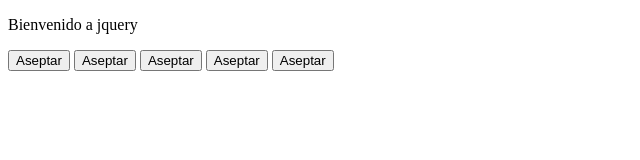
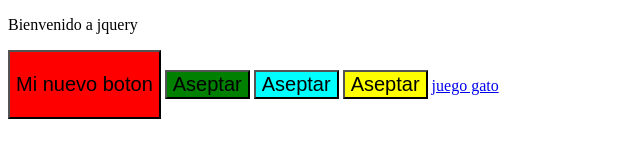
Before and after one commit to RodrigoKasutoru/Optativa1, a plain HTML site: page javascript/index.html in a window 1280 px wide. Shown: the whole page, without its empty margins (0-640 px from the left). Drawn offline with Linux system fonts and the light colour scheme.

Commit message:
se agregaron los botones que cambian el color a la etiqueta a

```diff
--- a/javascript/index.html
+++ b/javascript/index.html
@@ -5,21 +5,65 @@
 	<title></title>
 	<link rel="stylesheet" href="">
 	<script type="application/javascript" src="js/jquery-2.1.3.js"></script>
+	<style type="text/css">
+     .rojo
+        {
+            background-color:  red;
+            font-size: 20px;
+        }
+        .colorrojo
+        {
+            background-color: red;
+        }
+        .colorazul
+        {
+            background-color: aqua;
+        }
+        .colorverde
+        {
+            background-color: green;
+        }
+        .coloramarillo
+        {
+            background-color: yellow;
+        }
+
+    </style>
 	<script>
      $(document).ready(function(){
-     alert("hola mundo");
+     //alert("hola mundo");
          $("p:first-child").html("Bienvenido a jquery");
-         $(".boton").click(function(){alert("hola");});
+         //$("button").click(function(){alert("hola")});
+         $("a").click(function(event){
+             event.preventDefault();
+             console.log("Hola consola");
+             console.log($(this).html());
+         alert("Haz pulsado en enlace");
+
+         });
+         $("button #boton1").addClass("rojo").html("Mi nuevo boton");
+         $("#boton1 + #boton2").addClass("rojo");
+         $("button:nth-child(2n+2)").addClass("rojo");
+         $("button:last-of-type").addClass("rojo");
+         $("#boton1").addClass("colorrojo");
+         $("#boton2").addClass("colorverde");
+         $("#boton3").addClass("colorazul");
+         $("#boton4").addClass("coloramarillo");
+        $("button").click(function(){
+             $("#texto").css("color",$(this).css("background-color"));
+        });
+
      })
     </script>
 
 </head>
 <body>
 	<p>Lorem ipsum dolor sit amet, consectetur adipisicing elit. Ipsum hic repellat, quae sit, veniam soluta nostrum ex autem tenetur quibusdam est. Fugit, quod quos illo, sit odio totam officia incidunt.</p>
-	<button class="boton">Aseptar</button>
-	<button class="boton">Aseptar</button>
-	<button class="boton">Aseptar</button>
-	<button class="boton">Aseptar</button>
-    <button class="boton">Aseptar</button>
+	<button  id="boton1"><p id="boton1">Aceptar</p></button>
+	<button id="boton2">Aseptar</button>
+	<button id="boton3">Aseptar</button>
+	<button id="boton4">Aseptar</button>
+
+    <a href="http://kasutoru2.esy.es/" id="texto">juego gato</a>
 </body>
 </html>
```
Also changed, not shown: 1 other file.
